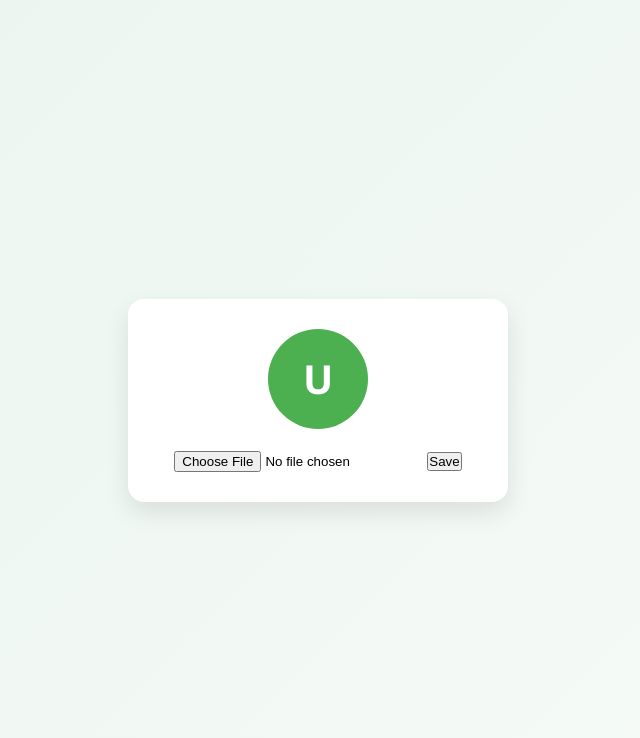
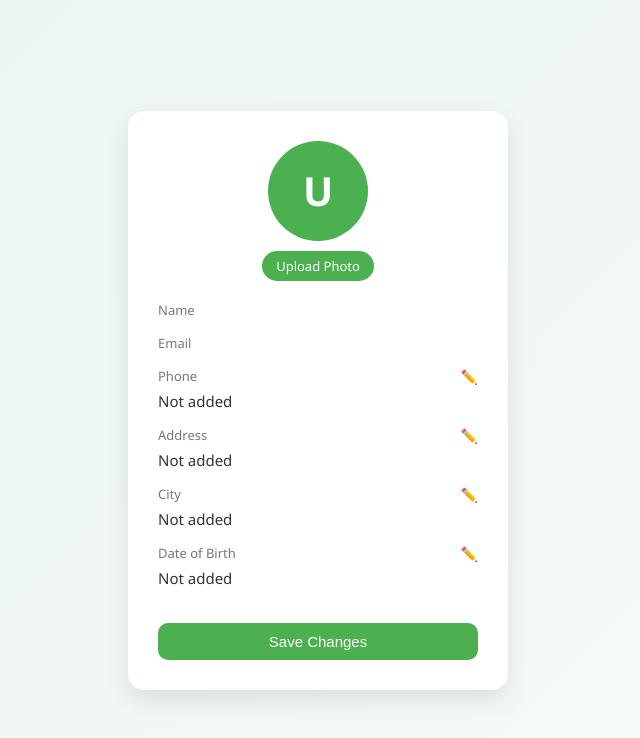
Before and after one commit to YallapragadaAparna/fruit-vegetable-market, a React (Create React App) app in the folder frontend/myapp/: page /profile in a window 1280 px wide. Shown: the top 738 px of the page, without its empty margins (322-962 px from the left). Built offline with nearby package versions, Linux system fonts and the light colour scheme; no server answers.

Commit message:
Update Profile.js

```diff
--- a/frontend/myapp/src/components/Profile/Profile.js
+++ b/frontend/myapp/src/components/Profile/Profile.js
@@ -1,14 +1,287 @@
+// // import React, { useState, useEffect } from "react";
+// // import api from "../../services/api";
+// // import "./Profile.css";
+
+// // function Profile() {
+
+// //   const [user, setUser] = useState({
+// //     name: "",
+// //     email: ""
+// //   });
+
+// //   const [phone, setPhone] = useState("");
+// //   const [address, setAddress] = useState("");
+// //   const [city, setCity] = useState("");
+// //   const [dob, setDob] = useState("");
+
+// //   const [photo, setPhoto] = useState("");
+// //   const [photoFile, setPhotoFile] = useState(null);
+
+// //   const [editPhone, setEditPhone] = useState(false);
+// //   const [editAddress, setEditAddress] = useState(false);
+// //   const [editCity, setEditCity] = useState(false);
+// //   const [editDob, setEditDob] = useState(false);
+
+// //   useEffect(() => {
+// //     loadProfile();
+// //   }, []);
+
+// //   // ✅ LOAD PROFILE
+// //   const loadProfile = async () => {
+// //     try {
+// //       const res = await api.get("/profile", {
+// //         headers: {
+// //           Authorization: `Bearer ${localStorage.getItem("token")}`
+// //         }
+// //       });
+
+// //       const data = res.data;
+
+// //       setUser({
+// //         name: data.name,
+// //         email: data.email
+// //       });
+
+// //       setPhone(data.phone || "");
+// //       setAddress(data.address || "");
+// //       setCity(data.city || "");
+// //       setDob(
+// //         data.dob ? new Date(data.dob).toISOString().split("T")[0] : ""
+// //       );
+
+// //       // ✅ IMPORTANT: Cloudinary URL directly
+// //       setPhoto(data.photo || "");
+
+// //     } catch (err) {
+// //       console.log(err);
+// //     }
+// //   };
+
+// //   // ✅ PHOTO PREVIEW
+// //   const handlePhotoUpload = (e) => {
+// //     const file = e.target.files[0];
+
+// //     if (file) {
+// //       setPhotoFile(file);
+// //       setPhoto(URL.createObjectURL(file)); // preview only
+// //     }
+// //   };
+
+// //   // ✅ SAVE PROFILE
+// //   const handleSave = async () => {
+// //     try {
+// //       const formData = new FormData();
+
+// //       formData.append("phone", phone);
+// //       formData.append("address", address);
+// //       formData.append("city", city);
+// //       formData.append("dob", dob);
+
+// //       if (photoFile) {
+// //         formData.append("photo", photoFile);
+// //       }
+
+// //       const res = await api.post("/profile/update", formData, {
+// //         headers: {
+// //           Authorization: `Bearer ${localStorage.getItem("token")}`
+// //         }
+// //       });
+
+// //       // ✅ FIX: use direct Cloudinary URL
+// //       const updatedUser = {
+// //         ...user,
+// //         profileImage: res.data.photo
+// //       };
+
+// //       localStorage.setItem("user", JSON.stringify(updatedUser));
+
+// //       window.dispatchEvent(new Event("userUpdated"));
+
+// //       alert("Profile Updated ✅");
+
+// //       setEditPhone(false);
+// //       setEditAddress(false);
+// //       setEditCity(false);
+// //       setEditDob(false);
+
+// //       loadProfile();
+
+// //     } catch (err) {
+// //       console.log(err);
+// //       alert("Error updating profile");
+// //     }
+// //   };
+
+// //   // ✅ DELETE PHOTO
+// //   const handleDeletePhoto = async () => {
+// //     try {
+// //       await api.delete("/profile/photo", {
+// //         headers: {
+// //           Authorization: `Bearer ${localStorage.getItem("token")}`
+// //         }
+// //       });
+
+// //       setPhoto("");
+// //       setPhotoFile(null);
+
+// //       const fileInput = document.getElementById("fileUpload");
+// //       if (fileInput) fileInput.value = "";
+
+// //     } catch (err) {
+// //       console.log(err);
+// //     }
+// //   };
+
+// //   return (
+// //     <div className="profile-container">
+// //       <div className="profile-card">
+
+// //         {/* IMAGE */}
+// //         <div className="avatar-wrapper">
+// //           {photo ? (
+// //             <img
+// //               src={photo}   // ✅ FIX: no IMAGE_URL
+// //               className="profile-img"
+// //               alt="profile"
+// //             />
+// //           ) : (
+// //             <div className="profile-avatar">
+// //               {user.name ? user.name.charAt(0).toUpperCase() : " "}
+// //             </div>
+// //           )}
+
+// //           <div className="photo-actions">
+
+// //             <input
+// //               type="file"
+// //               id="fileUpload"
+// //               accept="image/*"
+// //               onChange={handlePhotoUpload}
+// //               style={{ display: "none" }}
+// //             />
+
+// //             <label htmlFor="fileUpload" className="upload-btn">
+// //               Upload Photo
+// //             </label>
+
+// //             {photo && (
+// //               <button className="delete-photo" onClick={handleDeletePhoto}>
+// //                 Remove
+// //               </button>
+// //             )}
+
+// //           </div>
+// //         </div>
+
+// //         {/* NAME */}
+// //         <div className="profile-field">
+// //           <label>Name</label>
+// //           <p>{user.name}</p>
+// //         </div>
+
+// //         {/* EMAIL */}
+// //         <div className="profile-field">
+// //           <label>Email</label>
+// //           <p>{user.email}</p>
+// //         </div>
+
+// //         {/* PHONE */}
+// //         <div className="profile-field">
+// //           <label>
+// //             Phone
+// //             <span className="edit-icon" onClick={() => setEditPhone(!editPhone)}>
+// //               ✏️
+// //             </span>
+// //           </label>
+
+// //           {editPhone ? (
+// //             <input
+// //               type="text"
+// //               value={phone}
+// //               onChange={(e) => setPhone(e.target.value)}
+// //             />
+// //           ) : (
+// //             <p>{phone || "Not added"}</p>
+// //           )}
+// //         </div>
+
+// //         {/* ADDRESS */}
+// //         <div className="profile-field">
+// //           <label>
+// //             Address
+// //             <span className="edit-icon" onClick={() => setEditAddress(!editAddress)}>
+// //               ✏️
+// //             </span>
+// //           </label>
+
+// //           {editAddress ? (
+// //             <input
+// //               type="text"
+// //               value={address}
+// //               onChange={(e) => setAddress(e.target.value)}
+// //             />
+// //           ) : (
+// //             <p>{address || "Not added"}</p>
+// //           )}
+// //         </div>
+
+// //         {/* CITY */}
+// //         <div className="profile-field">
+// //           <label>
+// //             City
+// //             <span className="edit-icon" onClick={() => setEditCity(!editCity)}>
+// //               ✏️
+// //             </span>
+// //           </label>
+
+// //           {editCity ? (
+// //             <input
+// //               type="text"
+// //               value={city}
+// //               onChange={(e) => setCity(e.target.value)}
+// //             />
+// //           ) : (
+// //             <p>{city || "Not added"}</p>
+// //           )}
+// //         </div>
+
+// //         {/* DOB */}
+// //         <div className="profile-field">
+// //           <label>
+// //             Date of Birth
+// //             <span className="edit-icon" onClick={() => setEditDob(!editDob)}>
+// //               ✏️
+// //             </span>
+// //           </label>
+
+// //           {editDob ? (
+// //             <input
+// //               type="date"
+// //               value={dob}
+// //               onChange={(e) => setDob(e.target.value)}
+// //             />
+// //           ) : (
+// //             <p>{dob || "Not added"}</p>
+// //           )}
+// //         </div>
+
+// //         <button className="save-btn" onClick={handleSave}>
+// //           Save Changes
+// //         </button>
+
+// //       </div>
+// //     </div>
+// //   );
+// // }
+
+// // export default Profile;
 // import React, { useState, useEffect } from "react";
-// import api from "../../services/api";
+// import api, { IMAGE_URL } from "../../services/api";
 // import "./Profile.css";
 
 // function Profile() {
 
-//   const [user, setUser] = useState({
-//     name: "",
-//     email: ""
-//   });
-
+//   const [user, setUser] = useState({ name: "", email: "" });
 //   const [phone, setPhone] = useState("");
 //   const [address, setAddress] = useState("");
 //   const [city, setCity] = useState("");
@@ -17,16 +290,10 @@
 //   const [photo, setPhoto] = useState("");
 //   const [photoFile, setPhotoFile] = useState(null);
 
-//   const [editPhone, setEditPhone] = useState(false);
-//   const [editAddress, setEditAddress] = useState(false);
-//   const [editCity, setEditCity] = useState(false);
-//   const [editDob, setEditDob] = useState(false);
-
 //   useEffect(() => {
 //     loadProfile();
 //   }, []);
 
-//   // ✅ LOAD PROFILE
 //   const loadProfile = async () => {
 //     try {
 //       const res = await api.get("/profile", {
@@ -37,37 +304,32 @@
 
 //       const data = res.data;
 
-//       setUser({
-//         name: data.name,
-//         email: data.email
-//       });
-
+//       setUser({ name: data.name, email: data.email });
 //       setPhone(data.phone || "");
 //       setAddress(data.address || "");
 //       setCity(data.city || "");
-//       setDob(
-//         data.dob ? new Date(data.dob).toISOString().split("T")[0] : ""
-//       );
+//       setDob(data.dob ? new Date(data.dob).toISOString().split("T")[0] : "");
+//       setPhoto(data.photo || "");
 
-//       // ✅ IMPORTANT: Cloudinary URL directly
-//       setPhoto(data.photo || "");
+//       // ✅ STORE USER IN LOCALSTORAGE (IMPORTANT)
+//       localStorage.setItem("user", JSON.stringify(data));
+
+//       // ✅ TRIGGER DASHBOARD UPDATE
+//       window.dispatchEvent(new Event("userUpdated"));
 
 //     } catch (err) {
 //       console.log(err);
 //     }
 //   };
 
-//   // ✅ PHOTO PREVIEW
 //   const handlePhotoUpload = (e) => {
 //     const file = e.target.files[0];
-
 //     if (file) {
 //       setPhotoFile(file);
-//       setPhoto(URL.createObjectURL(file)); // preview only
+//       setPhoto(URL.createObjectURL(file));
 //     }
 //   };
 
-//   // ✅ SAVE PROFILE
 //   const handleSave = async () => {
 //     try {
 //       const formData = new FormData();
@@ -78,7 +340,7 @@
 //       formData.append("dob", dob);
 
 //       if (photoFile) {
-//         formData.append("photo", photoFile);
+//         formData.append("image", photoFile); // ✅ MUST MATCH BACKEND
 //       }
 
 //       const res = await api.post("/profile/update", formData, {
@@ -87,22 +349,12 @@
 //         }
 //       });
 
-//       // ✅ FIX: use direct Cloudinary URL
-//       const updatedUser = {
-//         ...user,
-//         profileImage: res.data.photo
-//       };
-
-//       localStorage.setItem("user", JSON.stringify(updatedUser));
+//       // ✅ UPDATE LOCAL STORAGE
+//       localStorage.setItem("user", JSON.stringify(res.data));
 
 //       window.dispatchEvent(new Event("userUpdated"));
 
 //       alert("Profile Updated ✅");
-
-//       setEditPhone(false);
-//       setEditAddress(false);
-//       setEditCity(false);
-//       setEditDob(false);
 
 //       loadProfile();
 
@@ -112,7 +364,6 @@
 //     }
 //   };
 
-//   // ✅ DELETE PHOTO
 //   const handleDeletePhoto = async () => {
 //     try {
 //       await api.delete("/profile/photo", {
@@ -124,8 +375,12 @@
 //       setPhoto("");
 //       setPhotoFile(null);
 
-//       const fileInput = document.getElementById("fileUpload");
-//       if (fileInput) fileInput.value = "";
+//       // ✅ UPDATE LOCAL STORAGE
+//       const storedUser = JSON.parse(localStorage.getItem("user"));
+//       storedUser.photo = "";
+//       localStorage.setItem("user", JSON.stringify(storedUser));
+
+//       window.dispatchEvent(new Event("userUpdated"));
 
 //     } catch (err) {
 //       console.log(err);
@@ -140,134 +395,21 @@
 //         <div className="avatar-wrapper">
 //           {photo ? (
 //             <img
-//               src={photo}   // ✅ FIX: no IMAGE_URL
+//               src={photo.startsWith("blob") ? photo : photo}
 //               className="profile-img"
 //               alt="profile"
 //             />
 //           ) : (
 //             <div className="profile-avatar">
-//               {user.name ? user.name.charAt(0).toUpperCase() : " "}
+//               {user.name ? user.name.charAt(0).toUpperCase() : "U"}
 //             </div>
-//           )}
-
-//           <div className="photo-actions">
-
-//             <input
-//               type="file"
-//               id="fileUpload"
-//               accept="image/*"
-//               onChange={handlePhotoUpload}
-//               style={{ display: "none" }}
-//             />
-
-//             <label htmlFor="fileUpload" className="upload-btn">
-//               Upload Photo
-//             </label>
-
-//             {photo && (
-//               <button className="delete-photo" onClick={handleDeletePhoto}>
-//                 Remove
-//               </button>
-//             )}
-
-//           </div>
-//         </div>
-
-//         {/* NAME */}
-//         <div className="profile-field">
-//           <label>Name</label>
-//           <p>{user.name}</p>
-//         </div>
-
-//         {/* EMAIL */}
-//         <div className="profile-field">
-//           <label>Email</label>
-//           <p>{user.email}</p>
-//         </div>
-
-//         {/* PHONE */}
-//         <div className="profile-field">
-//           <label>
-//             Phone
-//             <span className="edit-icon" onClick={() => setEditPhone(!editPhone)}>
-//               ✏️
-//             </span>
-//           </label>
-
-//           {editPhone ? (
-//             <input
-//               type="text"
-//               value={phone}
-//               onChange={(e) => setPhone(e.target.value)}
-//             />
-//           ) : (
-//             <p>{phone || "Not added"}</p>
 //           )}
 //         </div>
 
-//         {/* ADDRESS */}
-//         <div className="profile-field">
-//           <label>
-//             Address
-//             <span className="edit-icon" onClick={() => setEditAddress(!editAddress)}>
-//               ✏️
-//             </span>
-//           </label>
+//         <input type="file" onChange={handlePhotoUpload} />
+//         <button onClick={handleSave}>Save</button>
 
-//           {editAddress ? (
-//             <input
-//               type="text"
-//               value={address}
-//               onChange={(e) => setAddress(e.target.value)}
-//             />
-//           ) : (
-//             <p>{address || "Not added"}</p>
-//           )}
-//         </div>
-
-//         {/* CITY */}
-//         <div className="profile-field">
-//           <label>
-//             City
-//             <span className="edit-icon" onClick={() => setEditCity(!editCity)}>
-//               ✏️
-//             </span>
-//           </label>
-
-//           {editCity ? (
-//             <input
-//               type="text"
-//               value={city}
-//               onChange={(e) => setCity(e.target.value)}
-//             />
-//           ) : (
-//             <p>{city || "Not added"}</p>
-//           )}
-//         </div>
-
-//         {/* DOB */}
-//         <div className="profile-field">
-//           <label>
-//             Date of Birth
-//             <span className="edit-icon" onClick={() => setEditDob(!editDob)}>
-//               ✏️
-//             </span>
-//           </label>
-
-//           {editDob ? (
-//             <input
-//               type="date"
-//               value={dob}
-//               onChange={(e) => setDob(e.target.value)}
-//             />
-//           ) : (
-//             <p>{dob || "Not added"}</p>
-//           )}
-//         </div>
-
-//         <button className="save-btn" onClick={handleSave}>
-//           Save Changes
-//         </button>
+//         {photo && <button onClick={handleDeletePhoto}>Remove</button>}
 
 //       </div>
 //     </div>
@@ -276,12 +418,16 @@
 
 // export default Profile;
 import React, { useState, useEffect } from "react";
-import api, { IMAGE_URL } from "../../services/api";
+import api from "../../services/api";
 import "./Profile.css";
 
 function Profile() {
 
-  const [user, setUser] = useState({ name: "", email: "" });
+  const [user, setUser] = useState({
+    name: "",
+    email: ""
+  });
+
   const [phone, setPhone] = useState("");
   const [address, setAddress] = useState("");
   const [city, setCity] = useState("");
@@ -290,10 +436,16 @@ function Profile() {
   const [photo, setPhoto] = useState("");
   const [photoFile, setPhotoFile] = useState(null);
 
+  const [editPhone, setEditPhone] = useState(false);
+  const [editAddress, setEditAddress] = useState(false);
+  const [editCity, setEditCity] = useState(false);
+  const [editDob, setEditDob] = useState(false);
+
   useEffect(() => {
     loadProfile();
   }, []);
 
+  // ✅ LOAD PROFILE
   const loadProfile = async () => {
     try {
       const res = await api.get("/profile", {
@@ -304,32 +456,37 @@ function Profile() {
 
       const data = res.data;
 
-      setUser({ name: data.name, email: data.email });
+      setUser({
+        name: data.name,
+        email: data.email
+      });
+
       setPhone(data.phone || "");
       setAddress(data.address || "");
       setCity(data.city || "");
-      setDob(data.dob ? new Date(data.dob).toISOString().split("T")[0] : "");
+      setDob(
+        data.dob ? new Date(data.dob).toISOString().split("T")[0] : ""
+      );
+
+      // ✅ FIXED: store full Cloudinary URL
       setPhoto(data.photo || "");
-
-      // ✅ STORE USER IN LOCALSTORAGE (IMPORTANT)
-      localStorage.setItem("user", JSON.stringify(data));
-
-      // ✅ TRIGGER DASHBOARD UPDATE
-      window.dispatchEvent(new Event("userUpdated"));
 
     } catch (err) {
       console.log(err);
     }
   };
 
+  // ✅ PHOTO PREVIEW
   const handlePhotoUpload = (e) => {
     const file = e.target.files[0];
+
     if (file) {
       setPhotoFile(file);
-      setPhoto(URL.createObjectURL(file));
+      setPhoto(URL.createObjectURL(file)); // preview only
     }
   };
 
+  // ✅ SAVE PROFILE
   const handleSave = async () => {
     try {
       const formData = new FormData();
@@ -340,7 +497,7 @@ function Profile() {
       formData.append("dob", dob);
 
       if (photoFile) {
-        formData.append("image", photoFile); // ✅ MUST MATCH BACKEND
+        formData.append("image", photoFile); // ✅ match backend
       }
 
       const res = await api.post("/profile/update", formData, {
@@ -349,12 +506,22 @@ function Profile() {
         }
       });
 
-      // ✅ UPDATE LOCAL STORAGE
-      localStorage.setItem("user", JSON.stringify(res.data));
+      // ✅ UPDATE LOCAL STORAGE WITH PHOTO
+      const updatedUser = {
+        ...user,
+        photo: res.data.photo
+      };
+
+      localStorage.setItem("user", JSON.stringify(updatedUser));
 
       window.dispatchEvent(new Event("userUpdated"));
 
       alert("Profile Updated ✅");
+
+      setEditPhone(false);
+      setEditAddress(false);
+      setEditCity(false);
+      setEditDob(false);
 
       loadProfile();
 
@@ -364,6 +531,7 @@ function Profile() {
     }
   };
 
+  // ✅ DELETE PHOTO
   const handleDeletePhoto = async () => {
     try {
       await api.delete("/profile/photo", {
@@ -391,11 +559,11 @@ function Profile() {
     <div className="profile-container">
       <div className="profile-card">
 
-        {/* IMAGE */}
+        {/* ✅ IMAGE FIXED */}
         <div className="avatar-wrapper">
           {photo ? (
             <img
-              src={photo.startsWith("blob") ? photo : photo}
+              src={photo}   // ✅ NO IMAGE_URL, direct Cloudinary OR blob
               className="profile-img"
               alt="profile"
             />
@@ -404,12 +572,125 @@ function Profile() {
               {user.name ? user.name.charAt(0).toUpperCase() : "U"}
             </div>
           )}
+
+          <div className="photo-actions">
+
+            <input
+              type="file"
+              id="fileUpload"
+              accept="image/*"
+              onChange={handlePhotoUpload}
+              style={{ display: "none" }}
+            />
+
+            <label htmlFor="fileUpload" className="upload-btn">
+              Upload Photo
+            </label>
+
+            {photo && (
+              <button className="delete-photo" onClick={handleDeletePhoto}>
+                Remove
+              </button>
+            )}
+
+          </div>
         </div>
 
-        <input type="file" onChange={handlePhotoUpload} />
-        <button onClick={handleSave}>Save</button>
+        {/* NAME */}
+        <div className="profile-field">
+          <label>Name</label>
+          <p>{user.name}</p>
+        </div>
 
-        {photo && <button onClick={handleDeletePhoto}>Remove</button>}
+        {/* EMAIL */}
+        <div className="profile-field">
+          <label>Email</label>
+          <p>{user.email}</p>
+        </div>
+
+        {/* PHONE */}
+        <div className="profile-field">
+          <label>
+            Phone
+            <span className="edit-icon" onClick={() => setEditPhone(!editPhone)}>
+              ✏️
+            </span>
+          </label>
+
+          {editPhone ? (
+            <input
+              type="text"
+              value={phone}
+              onChange={(e) => setPhone(e.target.value)}
+            />
+          ) : (
+            <p>{phone || "Not added"}</p>
+          )}
+        </div>
+
+        {/* ADDRESS */}
+        <div className="profile-field">
+          <label>
+            Address
+            <span className="edit-icon" onClick={() => setEditAddress(!editAddress)}>
+              ✏️
+            </span>
+          </label>
+
+          {editAddress ? (
+            <input
+              type="text"
+              value={address}
+              onChange={(e) => setAddress(e.target.value)}
+            />
+          ) : (
+            <p>{address || "Not added"}</p>
+          )}
+        </div>
+
+        {/* CITY */}
+        <div className="profile-field">
+          <label>
+            City
+            <span className="edit-icon" onClick={() => setEditCity(!editCity)}>
+              ✏️
+            </span>
+          </label>
+
+          {editCity ? (
+            <input
+              type="text"
+              value={city}
+              onChange={(e) => setCity(e.target.value)}
+            />
+          ) : (
+            <p>{city || "Not added"}</p>
+          )}
+        </div>
+
+        {/* DOB */}
+        <div className="profile-field">
+          <label>
+            Date of Birth
+            <span className="edit-icon" onClick={() => setEditDob(!editDob)}>
+              ✏️
+            </span>
+          </label>
+
+          {editDob ? (
+            <input
+              type="date"
+              value={dob}
+              onChange={(e) => setDob(e.target.value)}
+            />
+          ) : (
+            <p>{dob || "Not added"}</p>
+          )}
+        </div>
+
+        <button className="save-btn" onClick={handleSave}>
+          Save Changes
+        </button>
 
       </div>
     </div>
```
